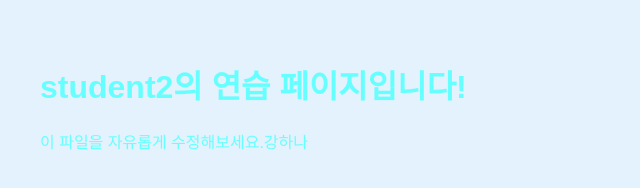
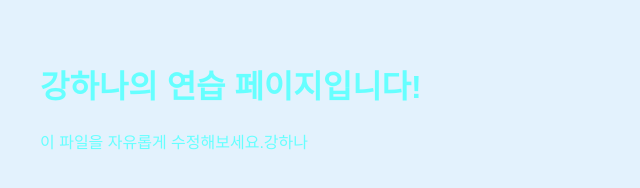
Before and after one commit to yeongwon-0808/2025-SM-CODE-WHALE, a plain HTML site: page students/student2/index.html in a window 1280 px wide. Shown: the whole page, without its empty margins (0-640 px from the left). Drawn offline with Linux system fonts and the light colour scheme.

Commit message:
Update index.html

```diff
--- a/students/student2/index.html
+++ b/students/student2/index.html
@@ -7,7 +7,7 @@
   <link rel="stylesheet" href="style.css">
 </head>
 <body>
-  <h1>student2의 연습 페이지입니다!</h1>
+  <h1>강하나의 연습 페이지입니다!</h1>
   <p>이 파일을 자유롭게 수정해보세요.강하나</p>
 </body>
 </html>
```
